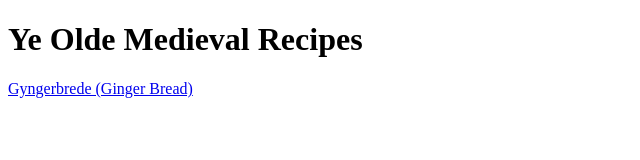
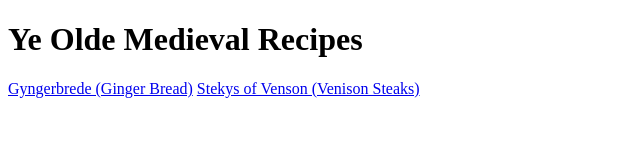
Before and after one commit to fernandodemartin/medieval-recipes, a plain HTML site: page index.html in a window 1280 px wide. Shown: the whole page, without its empty margins (0-640 px from the left). Drawn offline with Linux system fonts and the light colour scheme.

Commit message:
Add link to 2nd recipe

```diff
--- a/index.html
+++ b/index.html
@@ -8,5 +8,6 @@
     <body>
         <h1>Ye Olde Medieval Recipes</h1>
         <a href="recipes/gingerbread.html">Gyngerbrede (Ginger Bread)</a>
+        <a href="recipes/venison-steaks.html">Stekys of Venson (Venison Steaks)</a>
     </body>
 </html>
```
